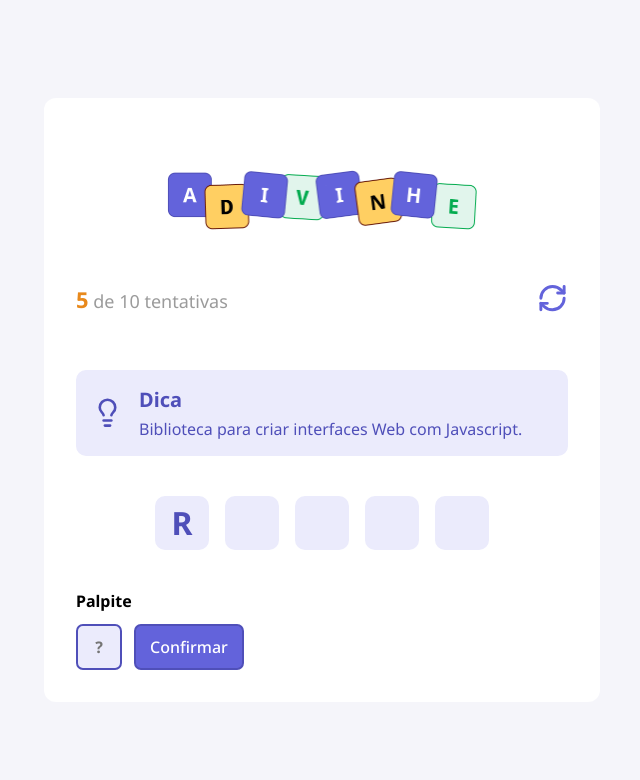
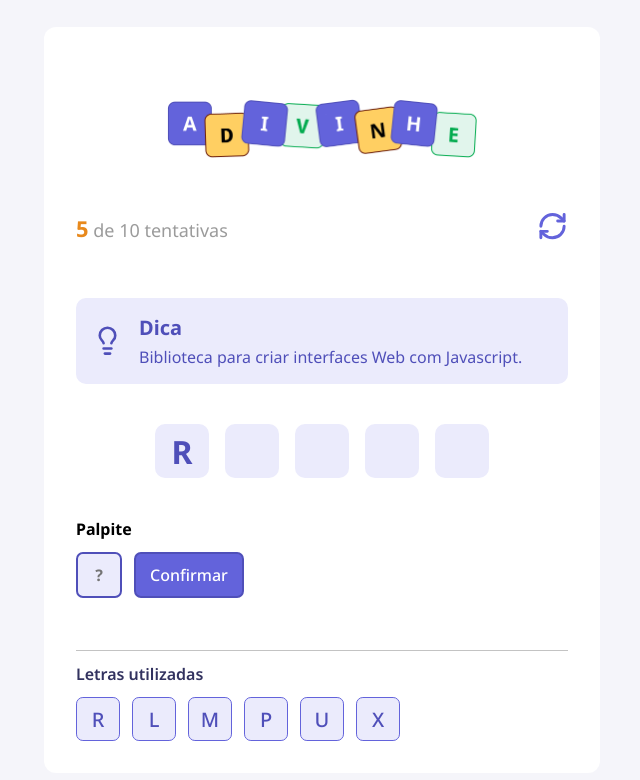
Before and after one commit to keewonf/guessing, a React (Vite) app: page / in a window 1280 px wide. Shown: the top 780 px of the page, without its empty margins (318-958 px from the left). Built offline with nearby package versions, Linux system fonts and the light colour scheme.

Commit message:
feat: add used letters section with small Letter variant

```diff
--- a/src/App.tsx
+++ b/src/App.tsx
@@ -4,6 +4,7 @@ import { Button } from "./components/Button";
 import { Header } from "./components/Header";
 import { Input } from "./components/Input";
 import { Letter } from "./components/Letter";
+import { LettersUsed } from "./components/LettersUsed";
 import { Tip } from "./components/Tip";
 
 function App() {
@@ -29,8 +30,11 @@ function App() {
 
         <div className={styles.guess}>
           <Input autoFocus maxLength={1} placeholder="?" />
-          <Button>
-            Confirmar </Button>
+          <Button>Confirmar </Button>
+        </div>
+        <div className={styles.lettersUsedContainer}>
+          <h5>Letras utilizadas</h5>
+          <LettersUsed />
         </div>
       </main>
     </div>
--- a/src/app.module.css
+++ b/src/app.module.css
@@ -34,3 +34,16 @@
 
   margin-top: 0.75rem;
 }
+
+.lettersUsedContainer {
+  width: 100%;
+  margin-top: 3.25rem;
+  border-top: 1px solid #c3c3c3;
+}
+
+h5 {
+  color: #32325f;
+  font-size: 1rem;
+  font-weight: 600;
+  margin: 0.75rem 0;
+}
--- a/src/components/Letter/index.tsx
+++ b/src/components/Letter/index.tsx
@@ -2,11 +2,12 @@ import styles from "./styles.module.css";
 
 type LetterProps = {
   value?: string;
+  size?: "default" | "small"
 };
 
-export function Letter({ value = "" }: LetterProps) {
+export function Letter({ value = "", size = "default"}: LetterProps) {
   return (
-    <div className={styles.container}>
+    <div className={`${styles.container} ${size === "small" && styles.letterSmall }`}>
       <span>{value}</span>
     </div>
   );
--- a/src/components/Letter/styles.module.css
+++ b/src/components/Letter/styles.module.css
@@ -14,3 +14,13 @@
   align-items: center;
   justify-content: center;
 }
+
+.letterSmall {
+  width: 2.75rem;
+  height: 2.75rem;
+  border-radius: 0.43rem;
+
+  font-size: 1.25rem;
+  font-weight: 500;
+  border: 1px solid var(--bg-color-secondary);
+}
--- /dev/null
+++ b/src/components/LettersUsed/index.tsx
@@ -0,0 +1,15 @@
+import { Letter } from "../Letter";
+import styles from "./styles.module.css";
+
+export function LettersUsed() {
+  return (
+    <div className={styles.lettersUsed}>
+      <Letter value="R" size="small"></Letter>
+      <Letter value="L" size="small"></Letter>
+      <Letter value="M" size="small"></Letter>
+      <Letter value="P" size="small"></Letter>
+      <Letter value="U" size="small"></Letter>
+      <Letter value="X" size="small"></Letter>
+    </div>
+  );
+}
--- /dev/null
+++ b/src/components/LettersUsed/styles.module.css
@@ -0,0 +1,5 @@
+.lettersUsed {
+  display: flex;
+  gap: 0.75rem;
+  flex-wrap: wrap;
+}
```
